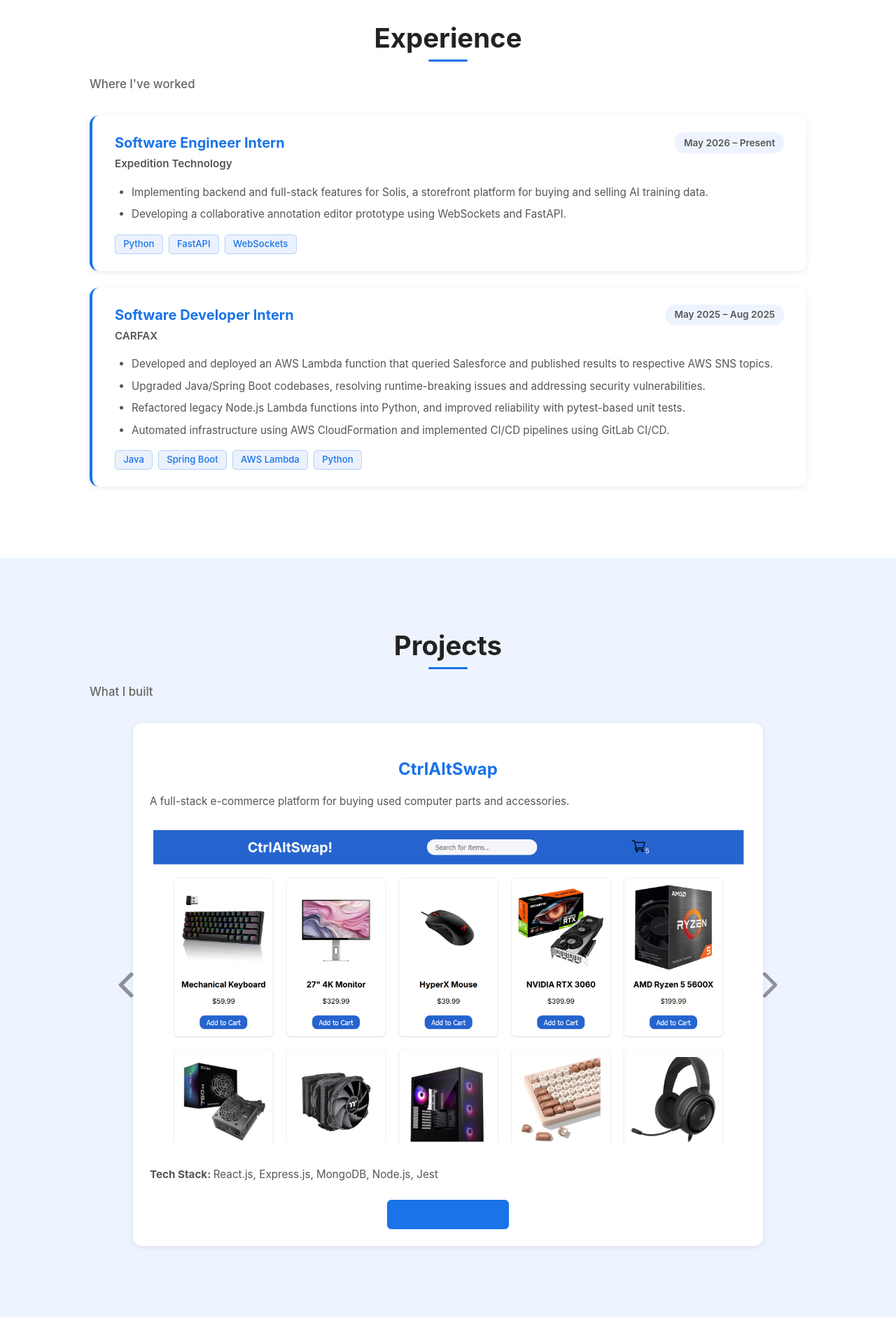
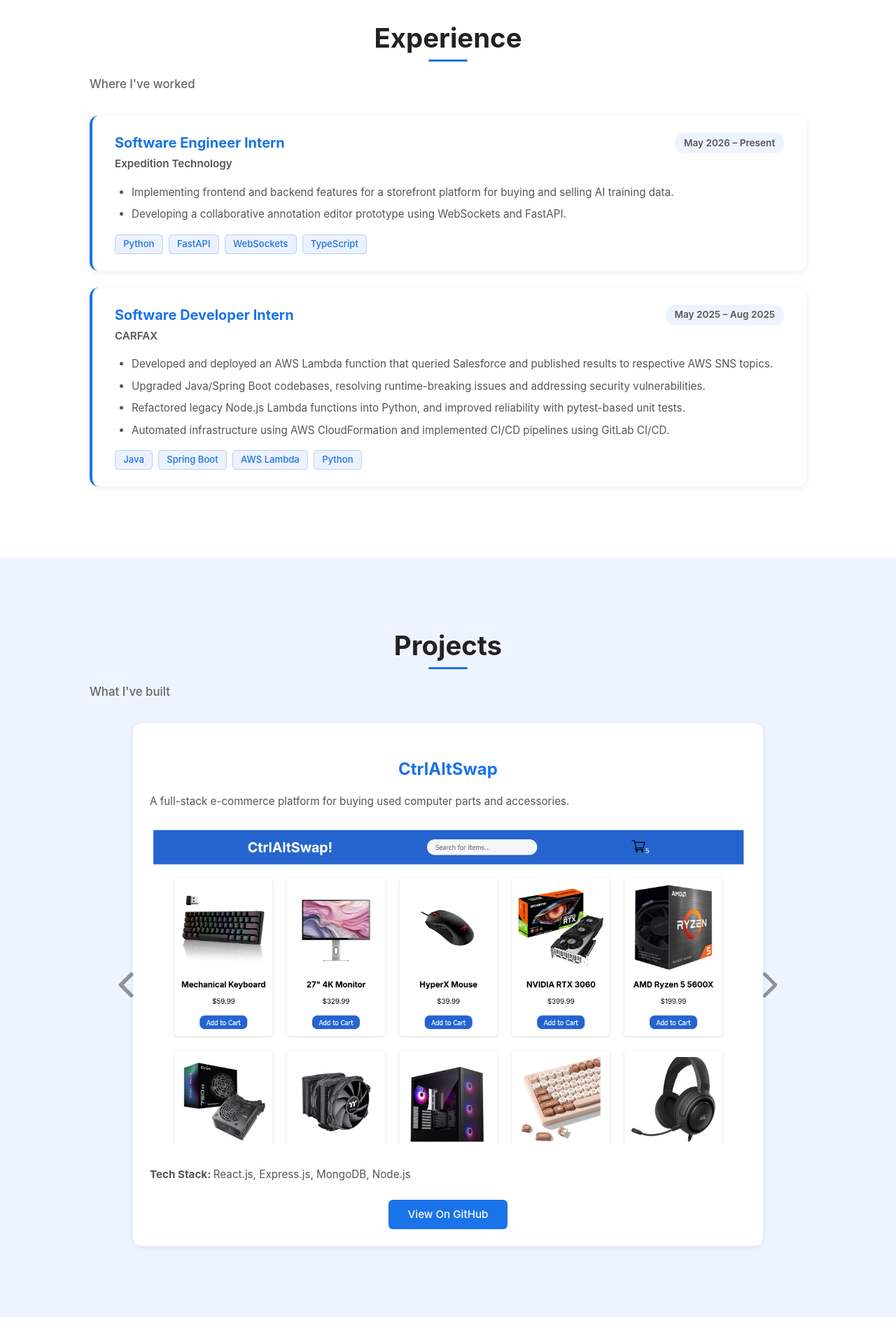
Before and after one commit to barrettlarson/portfolio, a React (Vite) app: page / in a window 1280 px wide. Shown: the part 1499-3419 px from the top of the page at 70% size. Built offline with nearby package versions, Linux system fonts and the light colour scheme.

Commit message:
update wording, code btn, and resume

```diff
--- a/src/App.tsx
+++ b/src/App.tsx
@@ -220,8 +220,8 @@
             </div>
             <ul className="exp-bullets">
               <li>
-                Implementing backend and full-stack features for Solis, a
-                storefront platform for buying and selling AI training data.
+                Implementing frontend and backend features for a storefront
+                platform for buying and selling AI training data.
               </li>
               <li>
                 Developing a collaborative annotation editor prototype using
@@ -232,6 +232,7 @@
               <span className="tag">Python</span>
               <span className="tag">FastAPI</span>
               <span className="tag">WebSockets</span>
+              <span className="tag">TypeScript</span>
             </div>
           </div>
           <div className="exp-card">
@@ -271,7 +272,7 @@
       </div>
       <div className="projects" id="projects">
         <h1>Projects</h1>
-        <h2>What I built</h2>
+        <h2>What I've built</h2>
         <div className="proj-grid">
           <div className="card">
             <div className="card-content">
@@ -301,7 +302,7 @@
               </div>
               <p>
                 <strong>Tech Stack: </strong>React.js, Express.js, MongoDB,
-                Node.js, Jest
+                Node.js
               </p>
             </div>
             <a
@@ -317,7 +318,6 @@
         <h1>Interests</h1>
         <h2>A few things I enjoy outside of coding</h2>
         <div className="hobbies">
-
           <div className="items">
             <img src="/images/weightlifting.png" />
             <p>Weightlifting</p>
--- a/src/index.css
+++ b/src/index.css
@@ -555,7 +555,7 @@
   margin-bottom: 1rem;
 }
 
-.code-btn {
+a.code-btn {
   align-self: center;
   text-decoration: none;
   color: white;
```
Also changed, not shown: 1 other file (tests, documents, lock files or other folders).
